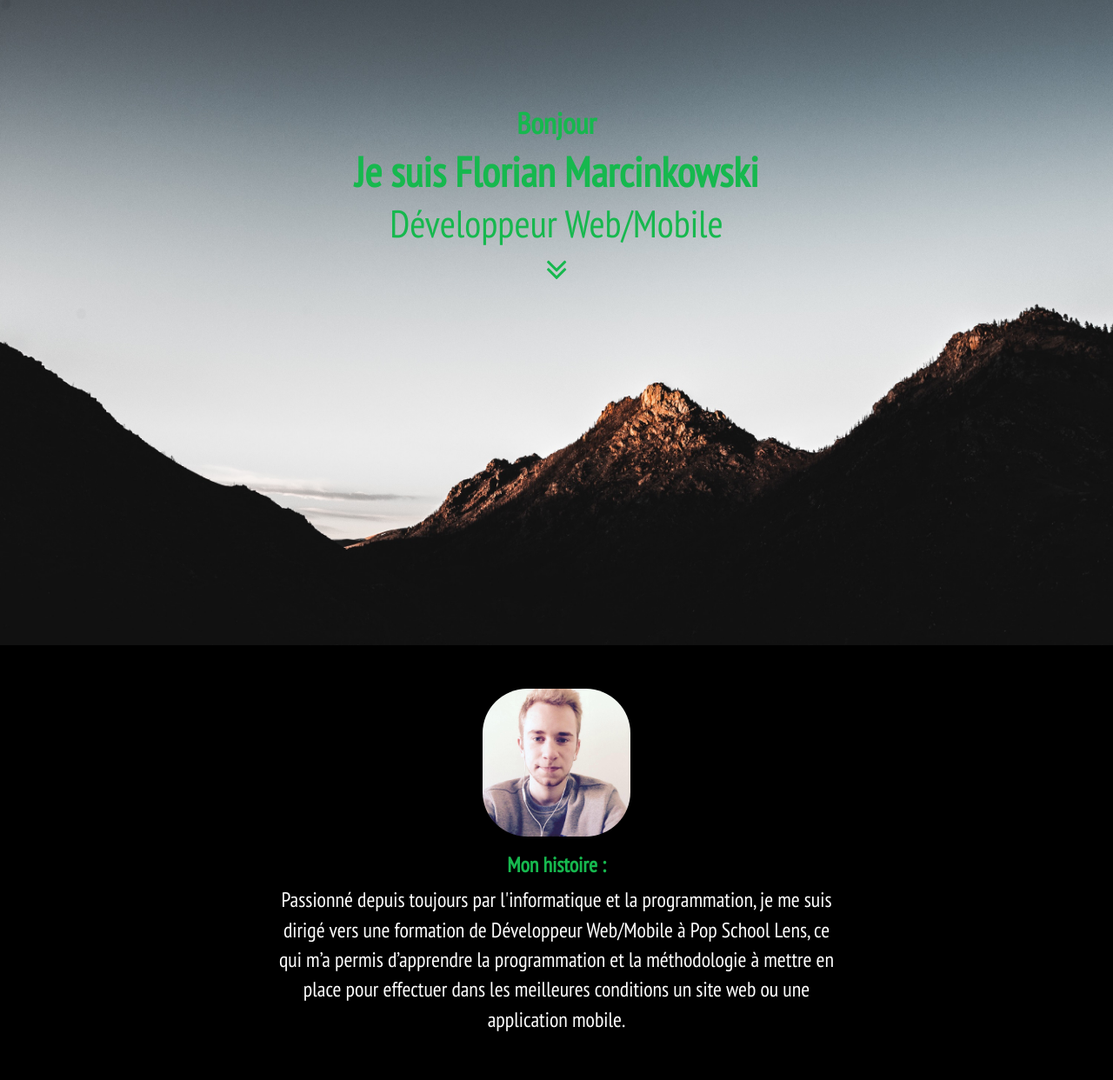
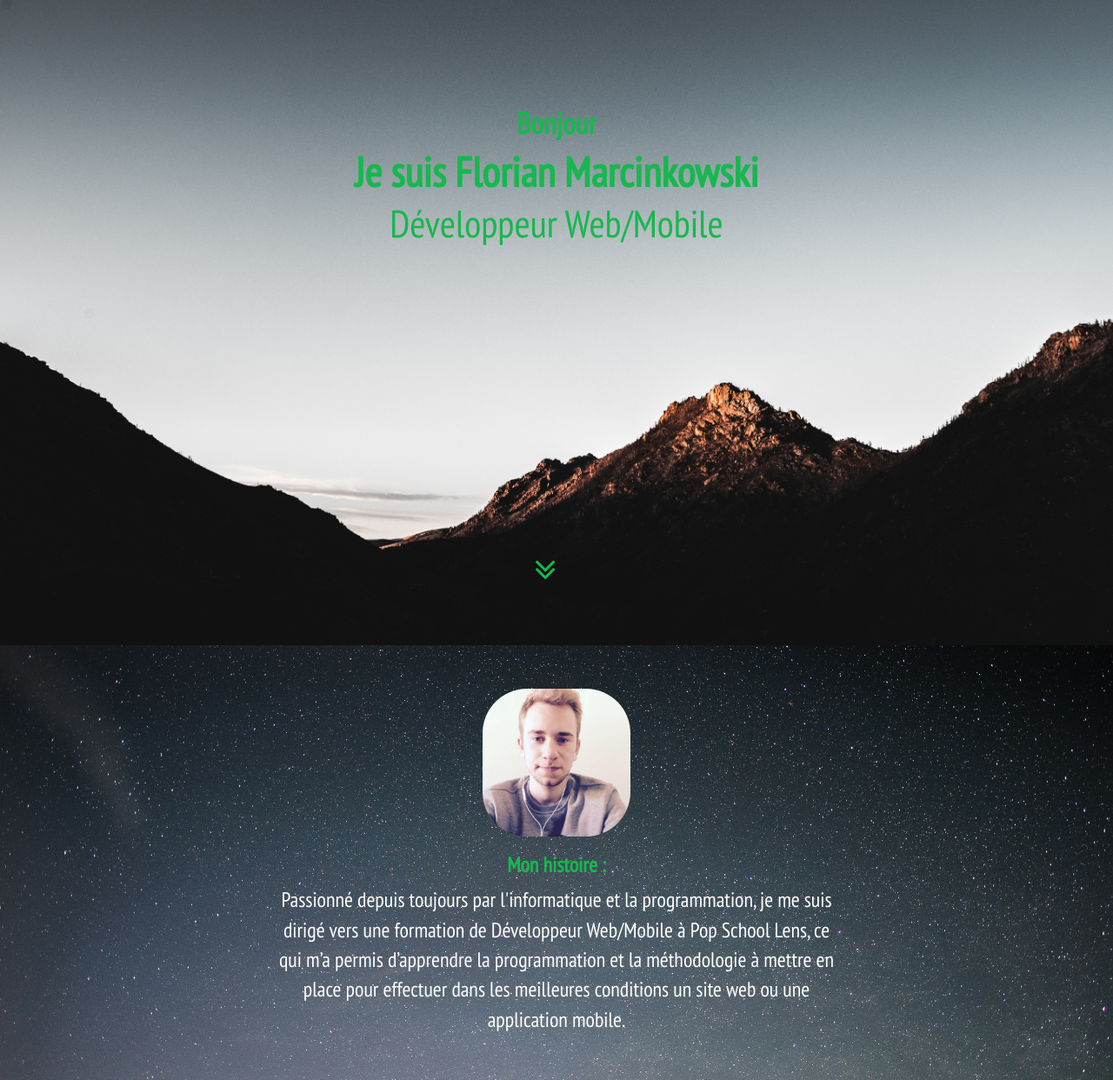
Before and after one commit to Hamawof/Hamawof, a plain HTML site: page index.html in a window 1280 px wide. Shown: the part 58-1300 px from the top of the page at 87% size. Drawn offline with nearby package versions, Linux system fonts and the light colour scheme.

Commit message:
Ajout effet paralax + fond

```diff
--- a/index.html
+++ b/index.html
@@ -34,7 +34,6 @@
    </nav> <!-- Fin navbar -->
 
    <div class="container" id="me"> <!-- Container page accueil -->
-      <img id="fondaccueil" src="img/imghd.jpeg" />
      <div class="row heightmax">
        <div class="col-md-12 heightmax">
          <p class="hello">Bonjour</p>
--- a/style/cv3.css
+++ b/style/cv3.css
@@ -113,6 +113,8 @@ a, a:hover, a:focus {
   background-position: center center;
   width: 100%;
   height: calc(100% - 50px);
+  background-attachment: fixed;
+  overflow: hidden;
 }
 
 #titleofpage {
@@ -129,6 +131,9 @@ a, a:hover, a:focus {
   font-weight: bold;
   font-size: 40px;
   animation: bounce 0.35s ease infinite alternate;
+  position: absolute;
+  bottom: 5%;
+  right: 50%;
 }
 
 @keyframes bounce {
@@ -157,15 +162,18 @@ a, a:hover, a:focus {
   margin: 0px;
   width: 100%;
   height: 100%;
+  background: url('../img/imghd.jpeg') fixed;
+  background-size: cover;
+
 }
 
 #containerb {
   height: 100%;
-  background-color: black;
+  background: url('../img/imghd3.jpg') fixed;
+  background-size: cover;
   text-align: center;
   color: white;
   font-family: 'PT Sans Narrow', sans-serif;
-
 }
 
 .txtprofil {
```
Also changed, not shown: img/imghd3.jpg (added), 1 other file.
